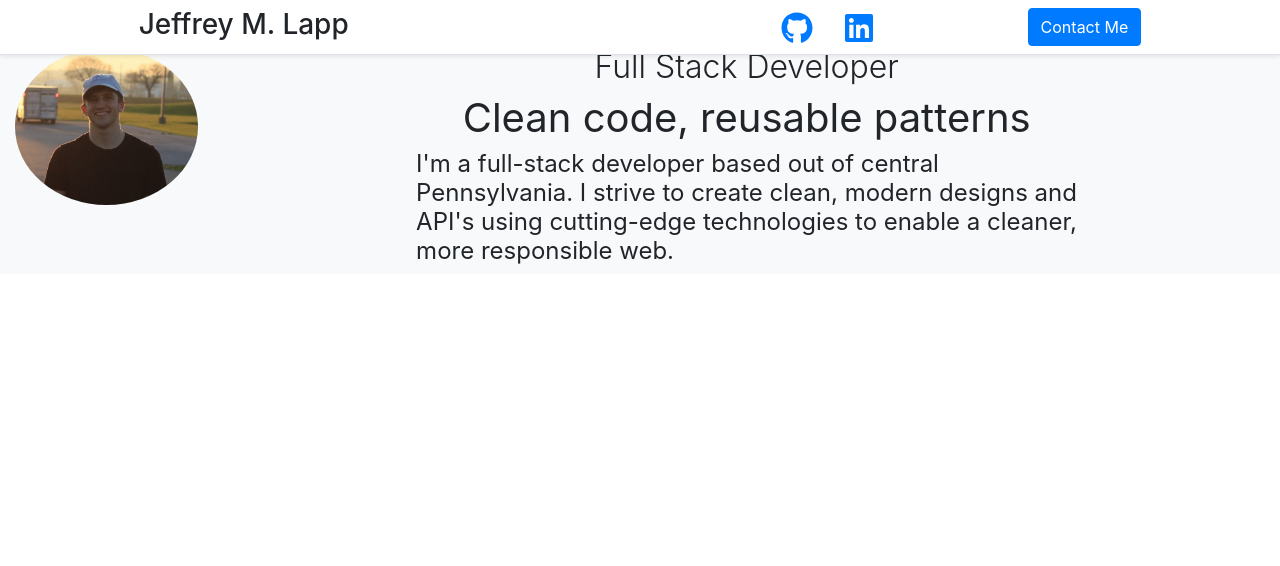
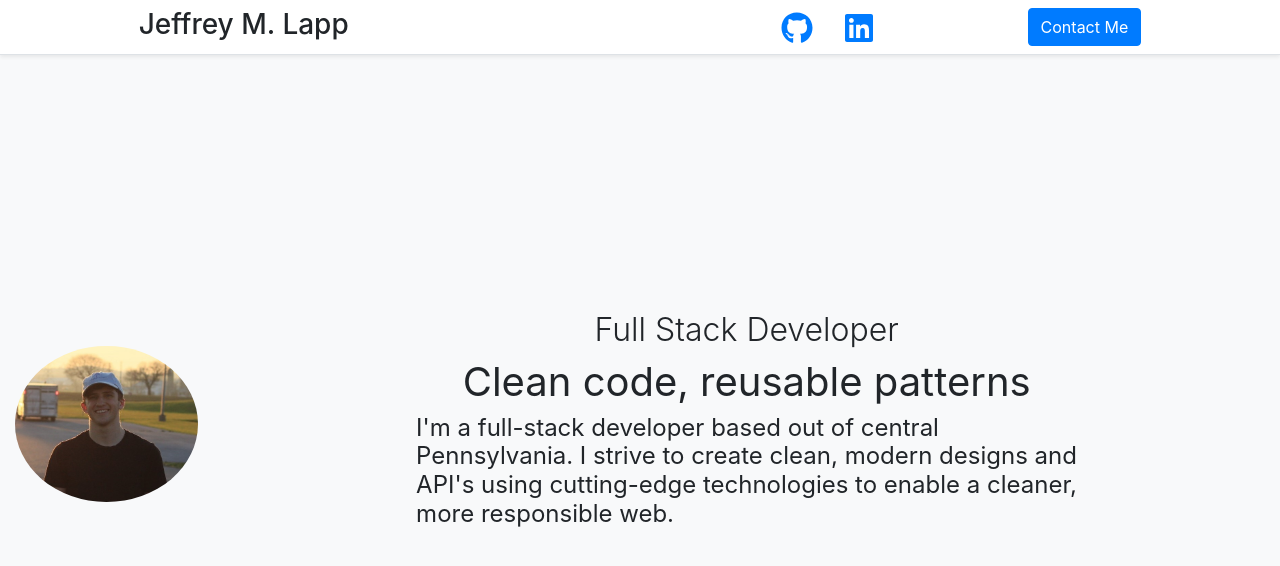
Before and after one commit to lappjeff/Final-Portfolio, a React (Create React App) app in the folder portfolio/: page / in a window 1280 px wide. Shown: the top 566 px of the page. Built offline with nearby package versions, Linux system fonts and the light colour scheme.

Commit message:
Found solution to make container take full height of page

```diff
--- a/portfolio/src/App.js
+++ b/portfolio/src/App.js
@@ -3,8 +3,8 @@ import { Container } from "reactstrap";
 import { NavBar, About } from "./components";
 function App() {
 	return (
-		<div className="App">
-			<Container fluid>
+		<div className="App ">
+			<Container fluid className="h-100">
 				<NavBar />
 				<About />
 			</Container>
--- a/portfolio/src/components/intro/About.js
+++ b/portfolio/src/components/intro/About.js
@@ -2,7 +2,7 @@ import React from "react";
 import { Row, Col } from "reactstrap";
 const About = () => {
 	return (
-		<Row className="bg-light pt-5">
+		<Row className="bg-light pt-5 h-100 align-items-center">
 			<Col className="col-2">
 				<img
 					src={require("../../assets/me.jpeg")}
--- a/portfolio/src/styles/index.css
+++ b/portfolio/src/styles/index.css
@@ -2,3 +2,7 @@
 	-webkit-font-smoothing: antialiased;
 	-moz-osx-font-smoothing: grayscale;
 }
+
+.App {
+	height: 100vh;
+}
```
